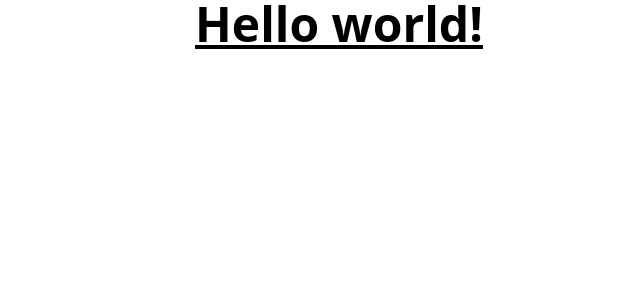
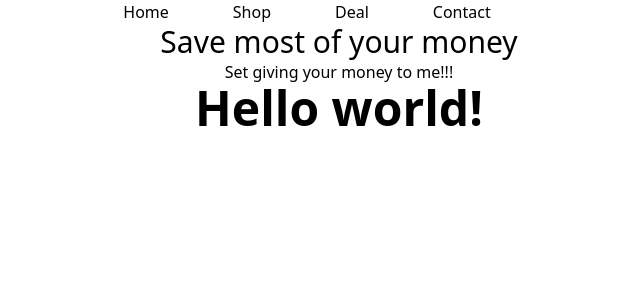
Before and after one commit to mdmehedihasan212/react-with-tailwind, a React (Create React App) app: page / in a window 1280 px wide. Shown: the top 300 px of the page, without its empty margins (301-941 px from the left). Built offline with nearby package versions, Linux system fonts and the light colour scheme.

Commit message:
add navbar and hero icon

```diff
--- a/package.json
+++ b/package.json
@@ -3,6 +3,7 @@
   "version": "0.1.0",
   "private": true,
   "dependencies": {
+    "@heroicons/react": "^1.0.6",
     "@testing-library/jest-dom": "^5.16.3",
     "@testing-library/react": "^12.1.4",
     "@testing-library/user-event": "^13.5.0",
--- a/src/App.js
+++ b/src/App.js
@@ -1,10 +1,12 @@
 import logo from './logo.svg';
 import './App.css';
+import Header from './components/Header/Header';
 
 function App() {
   return (
     <div className="App">
-      <h1 className="text-5xl font-bold underline">
+      <Header></Header>
+      <h1 className="text-5xl font-bold">
         Hello world!
       </h1>
     </div>
--- /dev/null
+++ b/src/components/Header/Header.js
@@ -0,0 +1,14 @@
+import React from 'react';
+import Navbar from '../Navbar/Navbar';
+
+const Header = () => {
+    return (
+        <div>
+            <Navbar></Navbar>
+            <h2 className='text-3xl'>Save most of your money</h2>
+            <p>Set giving your money to me!!!</p>
+        </div>
+    );
+};
+
+export default Header;
--- /dev/null
+++ b/src/components/Link/Link.js
@@ -0,0 +1,12 @@
+import React from 'react';
+
+const Link = ({ route }) => {
+    const { name, Link } = route;
+    return (
+        <li className='mr-16'>
+            <a href={Link}>{name}</a>
+        </li>
+    );
+};
+
+export default Link;
--- /dev/null
+++ b/src/components/Navbar/Navbar.js
@@ -0,0 +1,27 @@
+import React from 'react';
+import Link from '../Link/Link';
+import { MenuIcon } from '@heroicons/react/solid'
+
+
+const Navbar = () => {
+    const routes = [
+        { id: 1, name: 'Home', Link: '/home' },
+        { id: 2, name: 'Shop', Link: '/shop' },
+        { id: 3, name: 'Deal', Link: '/deal' },
+        { id: 4, name: 'Contact', Link: '/contact' },
+    ]
+    return (
+        <nav>
+            <div className='w-6 h-6 md:hidden'>
+                <MenuIcon></MenuIcon>
+            </div>
+            <ul className='md:flex justify-center'>
+                {
+                    routes.map(route => <Link key={route.id} route={route}></Link>)
+                }
+            </ul>
+        </nav>
+    );
+};
+
+export default Navbar;
```
Also changed, not shown: 1 other file (tests, documents, lock files or other folders).
